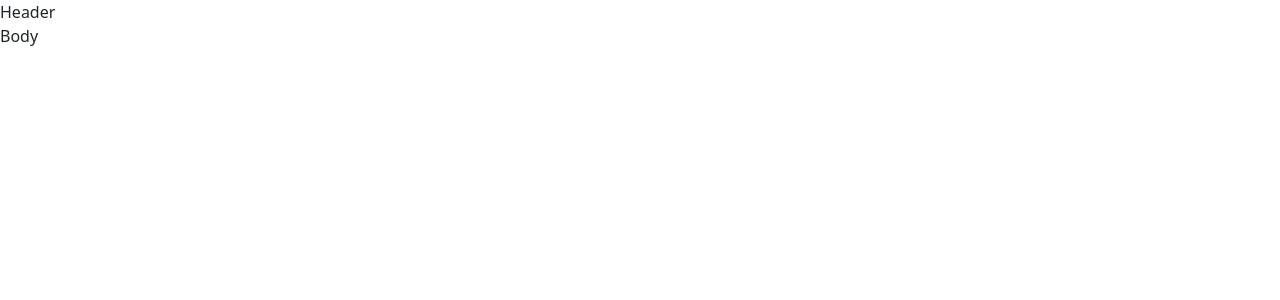
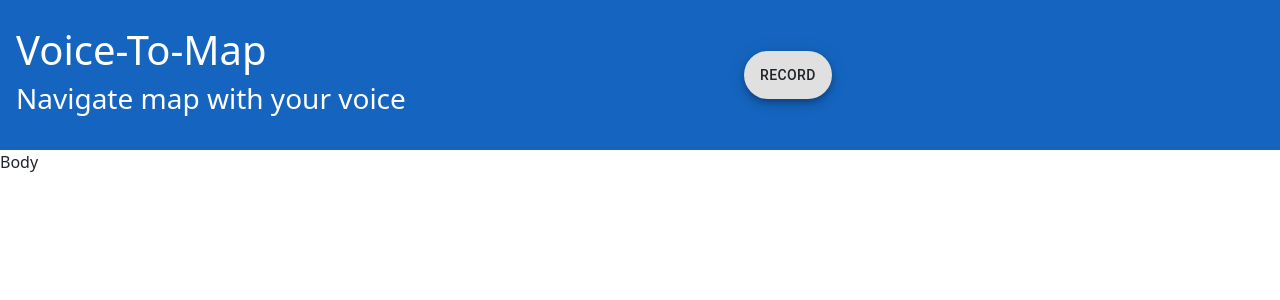
Before and after one commit to GrishaAngelovGH/voice-to-map, a React (Create React App) app: page / in a window 1280 px wide. Shown: the top 300 px of the page. Built offline with nearby package versions, Linux system fonts and the light colour scheme.

Commit message:
Create Header for VoiceMap

```diff
--- /dev/null
+++ b/src/components/VoiceMap/Header/Header.js
@@ -0,0 +1,30 @@
+import { useState } from 'react'
+import Fab from '@mui/material/Fab'
+import Box from '@mui/material/Box'
+
+const Header = () => {
+    const [isRecoding, setIsRecording] = useState(false)
+
+    return (
+        <Box
+            sx={{
+                height: 150,
+                backgroundColor: 'primary.dark'
+            }}
+            className="row g-0 justify-content-center align-items-center p-3"
+            data-testid="header"
+        >
+            <div className="col-md-7 text-white">
+                <h1>Voice-To-Map</h1>
+                <h3>Navigate map with your voice</h3>
+            </div>
+            <div className="col-md-5">
+                <Fab variant="extended" color={!isRecoding ? "inherit" : "warning"}>
+                    {!isRecoding ? "Record" : "Recording..."}
+                </Fab>
+            </div>
+        </Box>
+    )
+}
+
+export default Header
--- /dev/null
+++ b/src/components/VoiceMap/Header/index.js
@@ -0,0 +1,3 @@
+import Header from './Header'
+
+export default Header
--- a/src/components/VoiceMap/VoiceMap.js
+++ b/src/components/VoiceMap/VoiceMap.js
@@ -1,9 +1,10 @@
 import Layout from './Layout'
+import MapHeader from './Header'
 
 export const Header = () => (
     <div className="row g-0" data-testid="vm-header">
         <div className="col-md-12">
-            Header
+            <MapHeader />
         </div>
     </div>
 )
```
Also changed, not shown: 1 other file (tests, documents, lock files or other folders).
